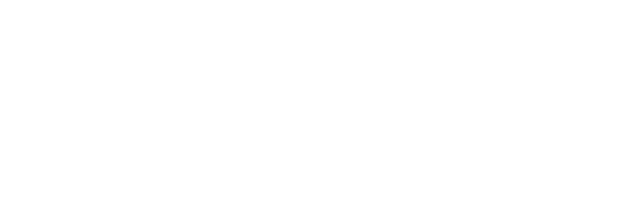
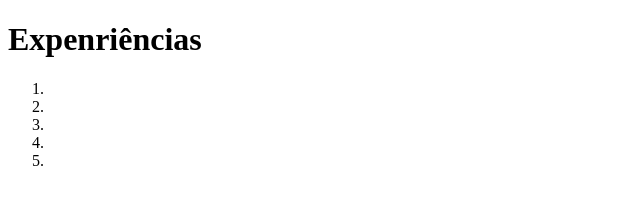
Before and after one commit to nickfanny1222/html-texto, a plain HTML site: page experiencias.html in a window 1280 px wide. Shown: the whole page, without its empty margins (0-640 px from the left). Drawn offline with Linux system fonts and the light colour scheme.

Commit message:
monti o corpo do arquivo experiencia

```diff
--- a/experiencias.html
+++ b/experiencias.html
@@ -6,6 +6,16 @@
     <title>Document</title>
 </head>
 <body>
+    <h1>Expenriências</h1>
 
+    <p></p>
+
+    <ol>
+        <li></li>
+        <li></li>
+        <li></li>
+        <li></li>
+        <li></li>
+    </ol>
 </body>
 </html>
```
